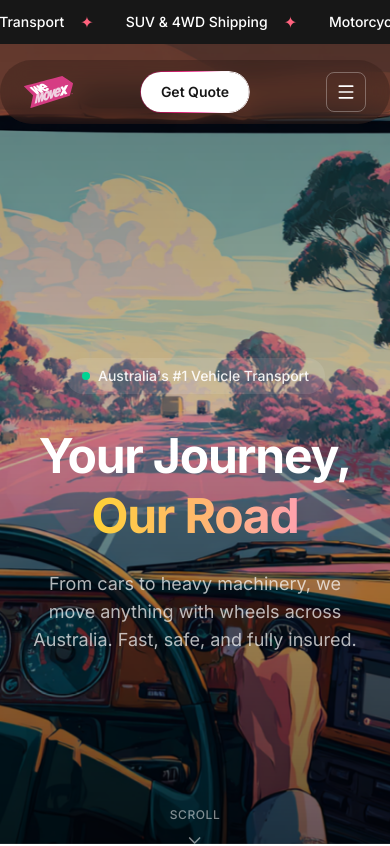
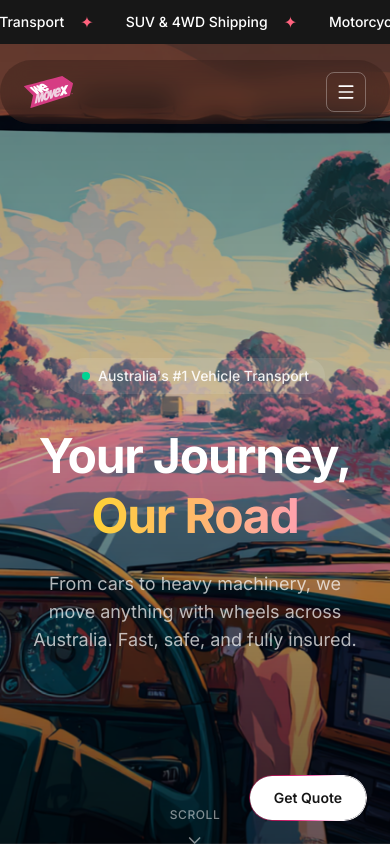
Before and after one commit to pybern/experiments, a Next.js app: page / in a window 390 px wide. Shown: the top 846 px of the page. Built offline with nearby package versions, Linux system fonts and the light colour scheme.

Commit message:
added sticky button

```diff
--- a/components/landing/header.tsx
+++ b/components/landing/header.tsx
@@ -58,8 +58,8 @@ export function Header() {
           ))}
         </div>
 
-        {/* Get Quote - centered on mobile, right on desktop */}
-        <div className="absolute left-1/2 -translate-x-1/2 md:static md:translate-x-0 animate-slide-in-right md:animate-none">
+        {/* Get Quote - desktop only (mobile shows in hero) */}
+        <div className="hidden md:block animate-slide-in-right">
           <LiquidMetalButton href="/grid" size="sm">
             Get Quote
           </LiquidMetalButton>
--- a/components/landing/hero.tsx
+++ b/components/landing/hero.tsx
@@ -3,6 +3,7 @@ import { LiquidMetalButton } from "./liquid-metal-button"
 
 export function Hero() {
   return (
+    <>
       <div className="relative z-10 flex min-h-[calc(100vh-80px)] flex-col items-center justify-center px-6">
         <div className="max-w-4xl text-center animate-fade-in-up">
           {/* Badge */}
@@ -25,8 +26,8 @@ export function Hero() {
             From cars to heavy machinery, we move anything with wheels across Australia. Fast, safe, and fully insured.
           </p>
 
-        {/* CTA - hidden on mobile since header has quote button */}
-        <div className="mt-10 hidden animate-fade-in-up-delay md:block">
+          {/* CTA - desktop only */}
+          <div className="mt-10 hidden md:block animate-fade-in-up-delay">
             <LiquidMetalButton href="/grid" size="lg">
               Get Quote
             </LiquidMetalButton>
@@ -41,5 +42,13 @@ export function Hero() {
           </div>
         </div>
       </div>
+
+      {/* Fixed CTA - mobile only, always visible for easy thumb reach */}
+      <div className="fixed bottom-6 right-6 z-50 md:hidden">
+        <LiquidMetalButton href="/grid" size="md">
+          Get Quote
+        </LiquidMetalButton>
+      </div>
+    </>
   )
 }
```
Lines whose indentation alone changed are shown as unchanged.
